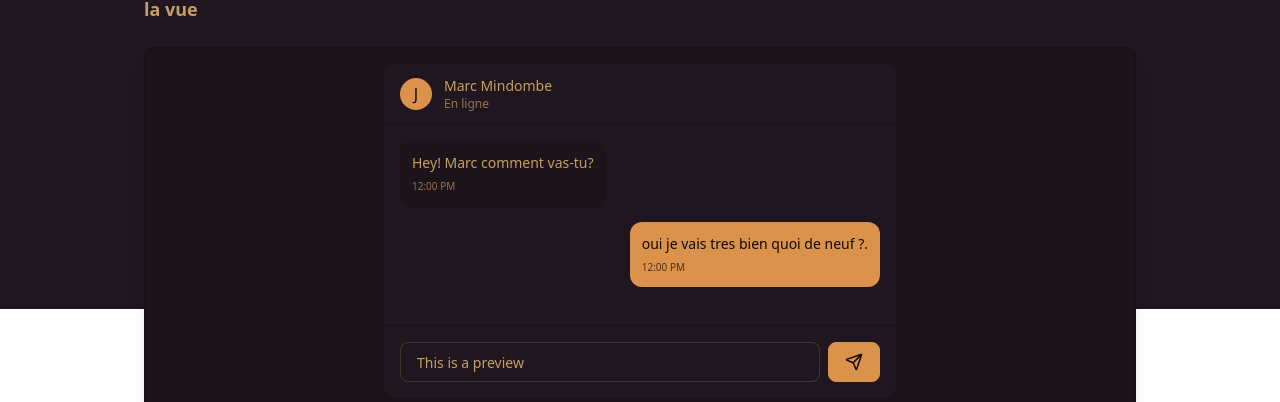
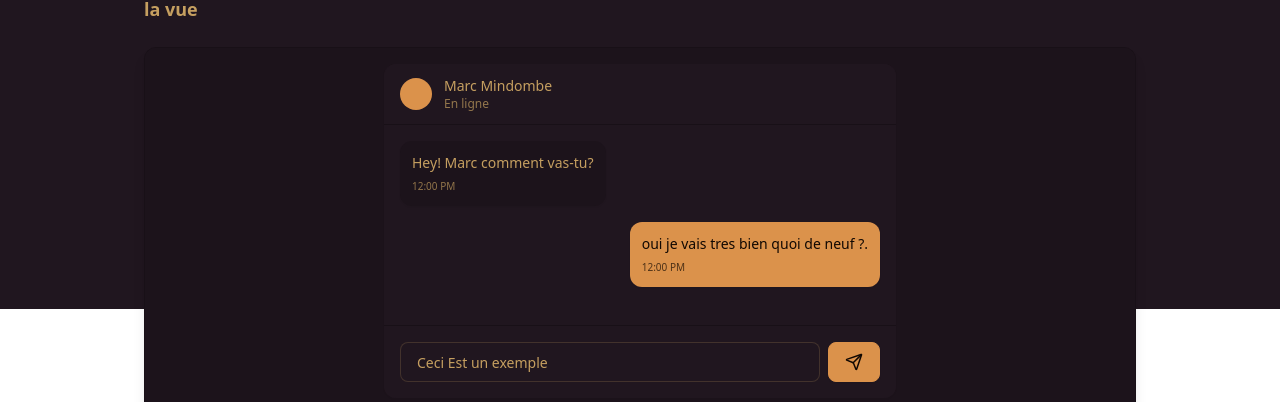
Before and after one commit to mindombemarc/chat_app, a React (Vite) app in the folder frontend/: page /settings in a window 1280 px wide. Shown: the part 491-893 px from the top of the page. Built offline with nearby package versions, Linux system fonts and the light colour scheme; no server answers.

Commit message:
Correction du style sur la page de connexion

```diff
--- a/frontend/src/pages/LoginPage.jsx
+++ b/frontend/src/pages/LoginPage.jsx
@@ -92,7 +92,7 @@ const LoginPage = () => {
                   Chargement...
                 </>
               ) : (
-                "Sign in"
+                "Se Connecter"
               )}
             </button>
           </form>
--- a/frontend/src/pages/ProfilePage.jsx
+++ b/frontend/src/pages/ProfilePage.jsx
@@ -65,7 +65,7 @@ const ProfilePage = () => {
             </div>
             <p className="text-sm text-zinc-400">
               {isUpdatingProfile
-                ? "En cours ..."
+                ? "Changement en cours ..."
                 : "Appuie sur l'icône pour changer la photo de profile"}
             </p>
           </div>
--- a/frontend/src/pages/SettingsPage.jsx
+++ b/frontend/src/pages/SettingsPage.jsx
@@ -54,7 +54,7 @@ const SettingsPage = () => {
                 <div className="px-4 py-3 border-b border-base-300 bg-base-100">
                   <div className="flex items-center gap-3">
                     <div className="w-8 h-8 rounded-full bg-primary flex items-center justify-center text-primary-content font-medium">
-                      J
+
                     </div>
                     <div>
                       <h3 className="font-medium text-sm">Marc Mindombe</h3>
@@ -96,8 +96,8 @@ const SettingsPage = () => {
                     <input
                       type="text"
                       className="input input-bordered flex-1 text-sm h-10"
-                      placeholder="Type a message..."
-                      value="This is a preview"
+                      placeholder="Ecrire  un message..."
+                      value="Ceci Est un exemple"
                       readOnly
                     />
                     <button className="btn btn-primary h-10 min-h-0">
--- a/frontend/src/pages/SignUpPage.jsx
+++ b/frontend/src/pages/SignUpPage.jsx
@@ -126,7 +126,7 @@ const SignUpPage = () => {
                   chargement...
                 </>
               ) : (
-                "Create Account"
+                "Crée un compte"
               )}
             </button>
           </form>
```
